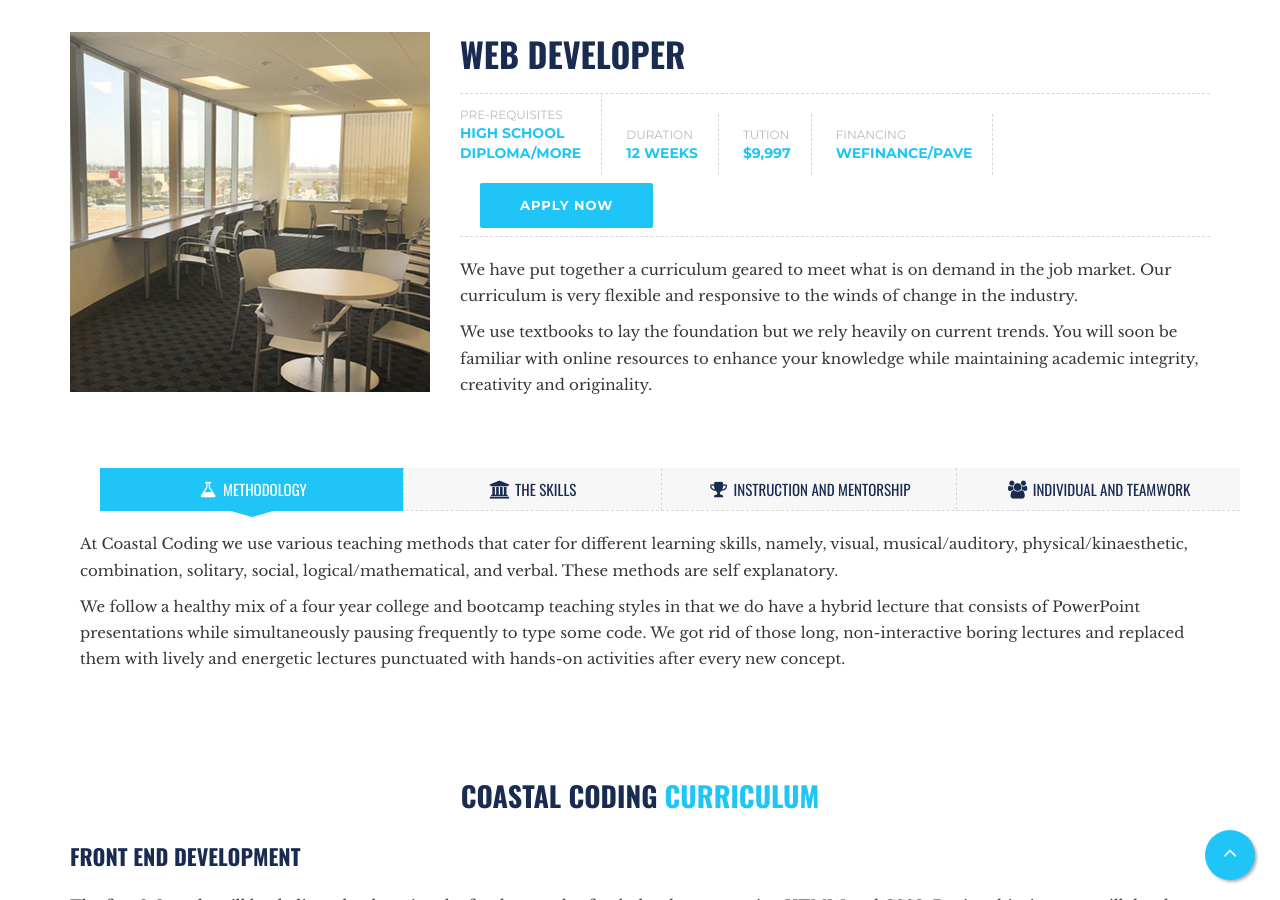
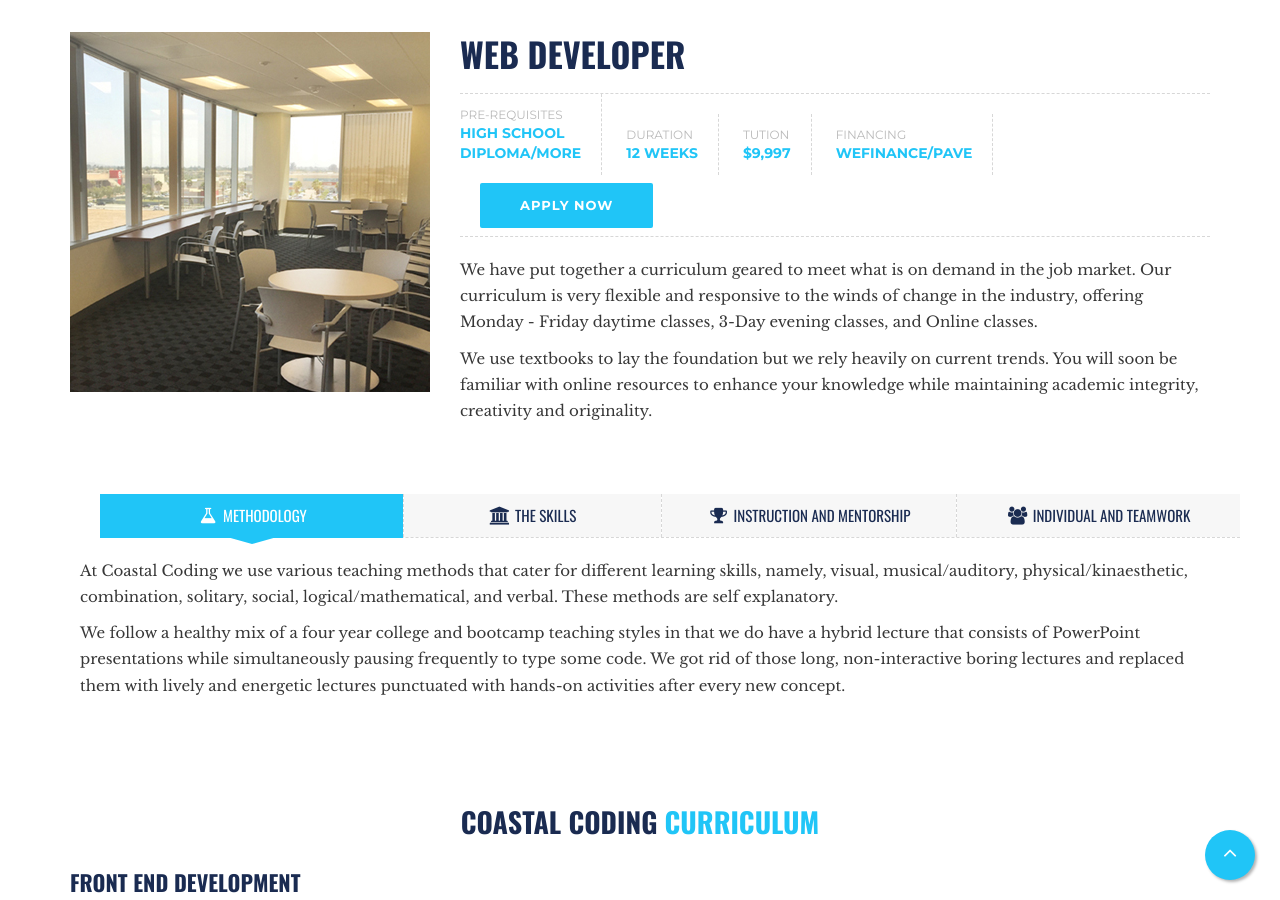
Before and after one commit to pfuzane1/Coastal-Coding, a Jekyll site: the page built from course-detail.html, in a window 1280 px wide and 900 px high, scrolled down 461 px. Built offline with Jekyll 4.4.1, drawn with Linux system fonts in a browser that asks for light colours; a script that is not in the unit is left out.

Commit message:
course-detail

```diff
--- a/course-detail.html
+++ b/course-detail.html
@@ -43,7 +43,7 @@ layout: default
                             <a href="admission-process.html" class="btn btn-primary">Apply Now</a>
                         </div>
                     </div>
-                    <p>We have put together a curriculum geared to meet what is on demand in the job market. Our curriculum is very flexible and responsive to the winds of change in the industry.</p>
+                    <p>We have put together a curriculum geared to meet what is on demand in the job market. Our curriculum is very flexible and responsive to the winds of change in the industry, offering Monday - Friday daytime classes, 3-Day evening classes, and Online classes.</p>
                     <p>We use textbooks to lay the foundation but we rely heavily on current trends. You will soon be familiar with online resources to enhance your knowledge while maintaining academic integrity, creativity and originality. </p>
                 </div>
             </div>
```
